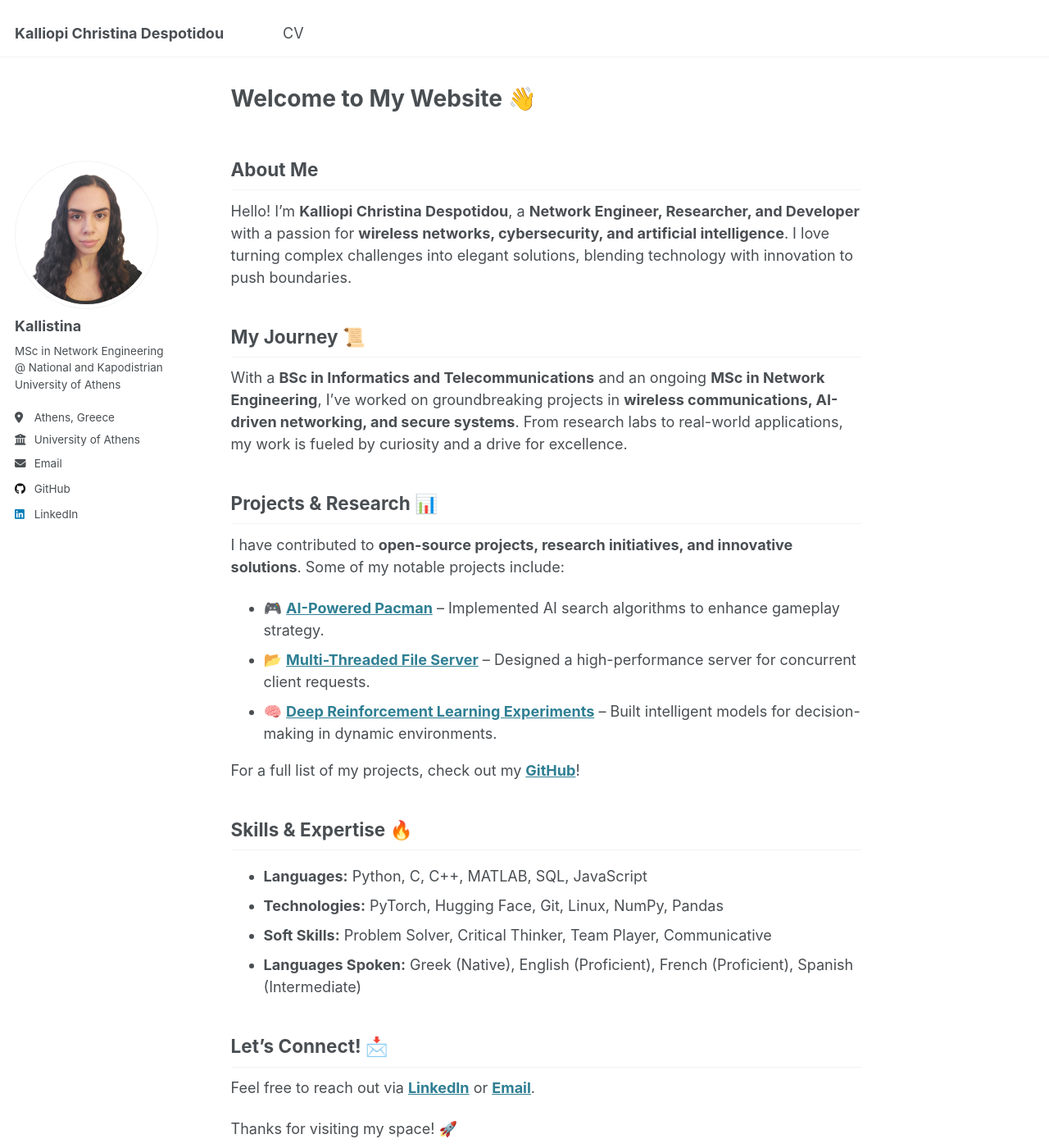
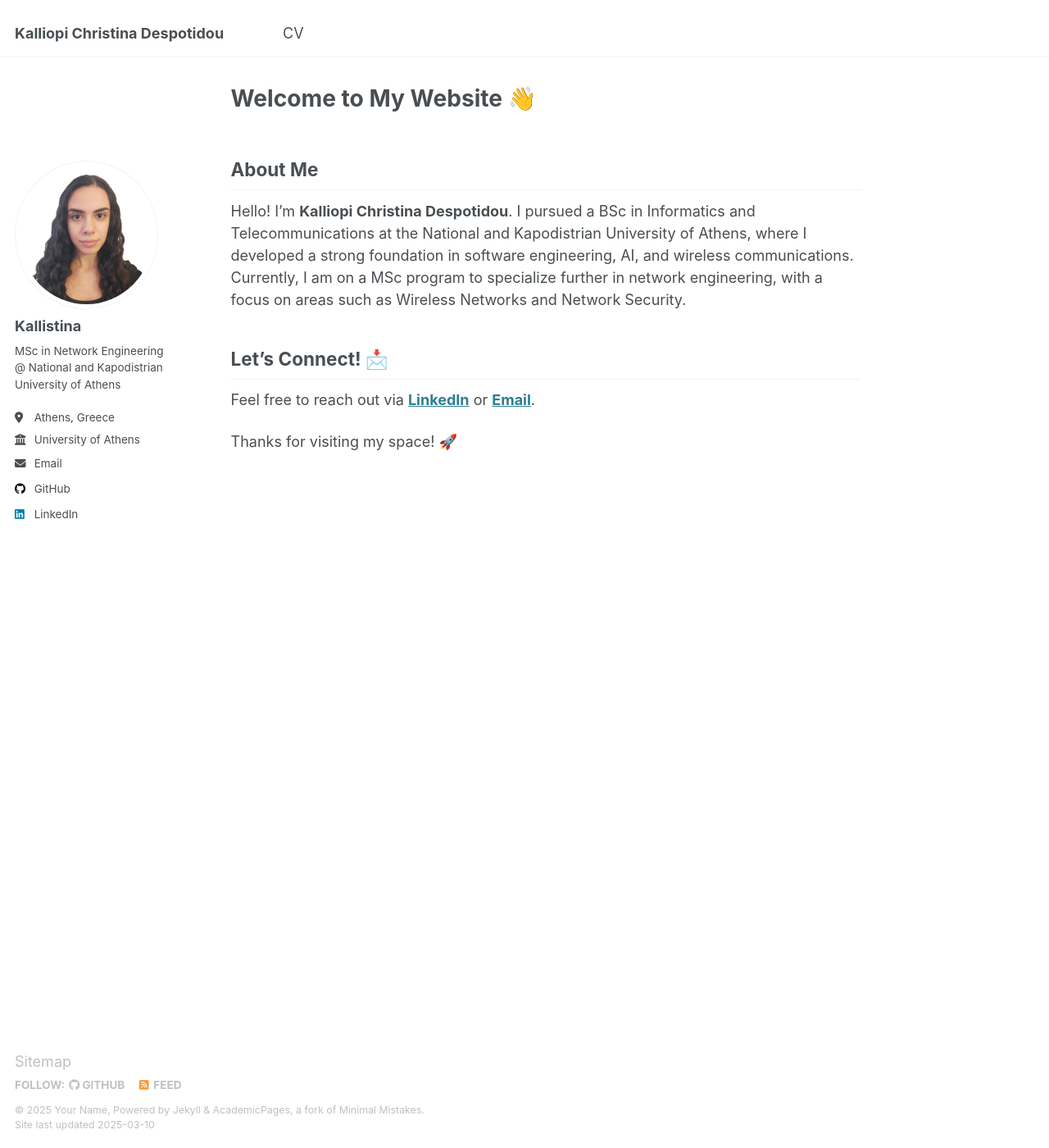
Before and after one commit to Kallistina/Kallistina.github.io, a Jekyll site: the page built from _pages/about.md, in a window 1280 px wide and 1400 px high. Shown: the whole window at 82% size. Built offline with Jekyll 4.4.1, drawn with Linux system fonts in a browser that asks for light colours.

Commit message:
Update about.md

```diff
--- a/_pages/about.md
+++ b/_pages/about.md
@@ -9,24 +9,8 @@ redirect_from:
 
 ## About Me
 
-Hello! I'm **Kalliopi Christina Despotidou**, a **Network Engineer, Researcher, and Developer** with a passion for **wireless networks, cybersecurity, and artificial intelligence**. I love turning complex challenges into elegant solutions, blending technology with innovation to push boundaries.
+Hello! I'm **Kalliopi Christina Despotidou**. Ι pursued a BSc in Informatics and Telecommunications at the National and Kapodistrian University of Athens, where I developed a strong foundation in software engineering, AI, and wireless communications. Currently, I am on a MSc program to specialize further in network engineering, with a focus on areas such as Wireless Networks and Network Security.
 
-## My Journey 📜
-With a **BSc in Informatics and Telecommunications** and an ongoing **MSc in Network Engineering**, I've worked on groundbreaking projects in **wireless communications, AI-driven networking, and secure systems**. From research labs to real-world applications, my work is fueled by curiosity and a drive for excellence.
-
-## Projects & Research 📊
-I have contributed to **open-source projects, research initiatives, and innovative solutions**. Some of my notable projects include:
-- 🎮 **[AI-Powered Pacman](https://github.com/Kallistina/berkeley-pacman-project)** – Implemented AI search algorithms to enhance gameplay strategy.
-- 📂 **[Multi-Threaded File Server](https://github.com/Kallistina/multi-threaded-file-server)** – Designed a high-performance server for concurrent client requests.
-- 🧠 **[Deep Reinforcement Learning Experiments](https://github.com/Kallistina/dqn-gym-experiments)** – Built intelligent models for decision-making in dynamic environments.
-
-For a full list of my projects, check out my **[GitHub](https://github.com/Kallistina)**!
-
-## Skills & Expertise 🔥
-- **Languages:** Python, C, C++, MATLAB, SQL, JavaScript
-- **Technologies:** PyTorch, Hugging Face, Git, Linux, NumPy, Pandas
-- **Soft Skills:** Problem Solver, Critical Thinker, Team Player, Communicative
-- **Languages Spoken:** Greek (Native), English (Proficient), French (Proficient), Spanish (Intermediate)
 
 ## Let’s Connect! 📩
 Feel free to reach out via **[LinkedIn](https://www.linkedin.com/in/kalliopi-despotidou/)** or **[Email](mailto:kdespotidou@di.uoa.gr)**.
```
